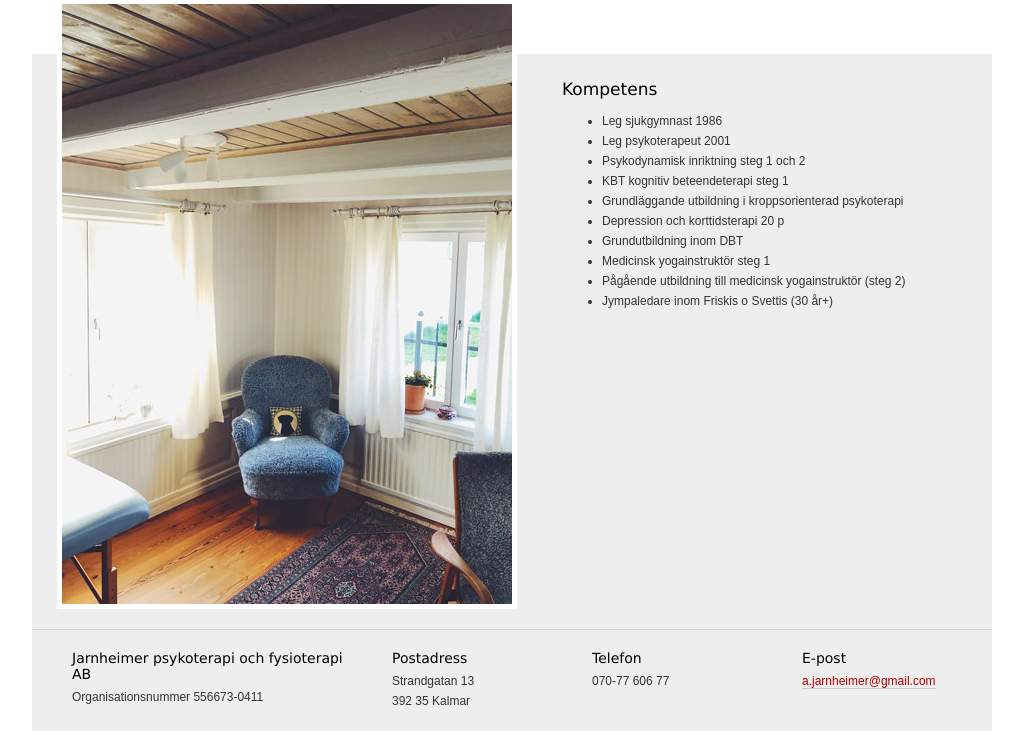
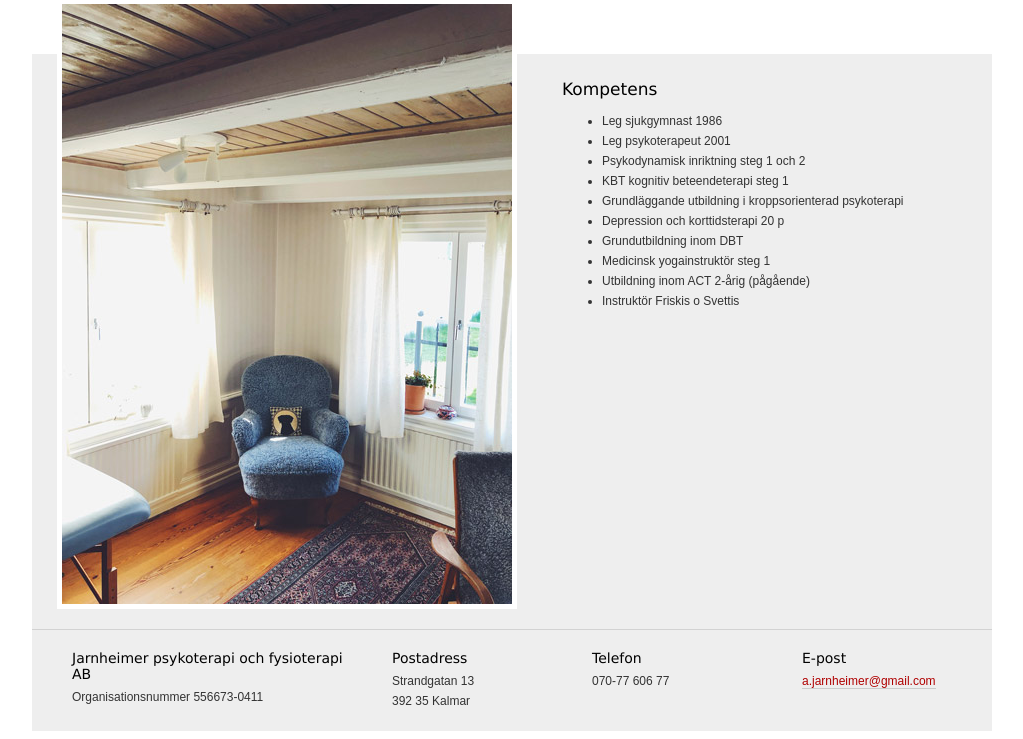
Before and after one commit to jarnheimer/ajarnheimer, a PHP site: page /kompetens.php in a window 1280 px wide. Shown: the part 112-851 px from the top of the page, without its empty margins (128-1151 px from the left). Run offline with PHP 8.4, Linux system fonts and the light colour scheme.

Commit message:
New competences

```diff
--- a/kompetens.php
+++ b/kompetens.php
@@ -22,8 +22,8 @@ $titel = "Ann-Sofie Jarnheimer - Kompetens";
                     <li>Depression och korttidsterapi 20 p</li>
                     <li>Grundutbildning inom DBT</li>
                     <li>Medicinsk yogainstruktör steg 1</li>
-                    <li>Pågående utbildning till medicinsk yogainstruktör (steg 2)</li>
-                    <li>Jympaledare inom Friskis o Svettis (30 år+)</li>
+                    <li>Utbildning inom ACT 2-årig (pågående)</li>
+                    <li>Instruktör Friskis o Svettis</li>
 
                 </ul>
 
```
